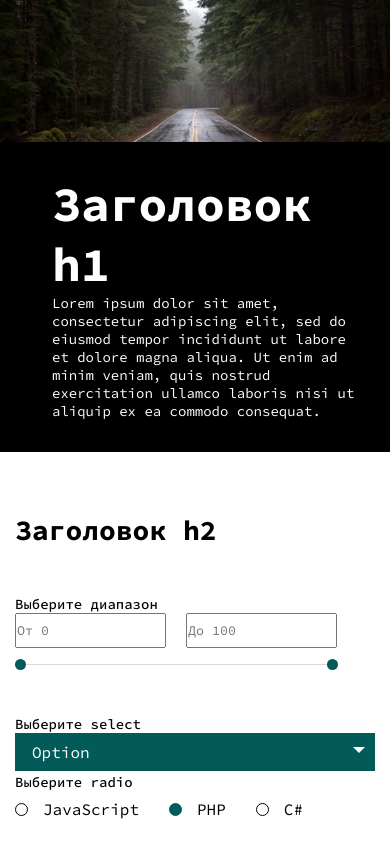
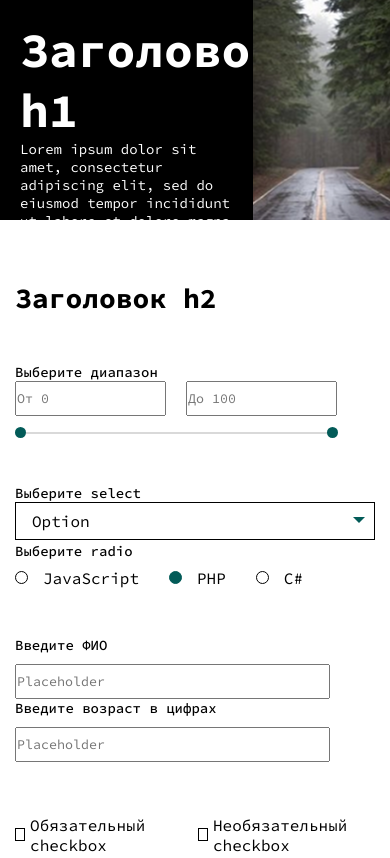
Before and after one commit to tanajaym/test-junior, a website: page index.html in a window 390 px wide. Shown: the top 858 px of the page. Drawn offline with Linux system fonts and the light colour scheme.

Commit message:
fix: fixing layout

```diff
--- a/index.html
+++ b/index.html
@@ -11,7 +11,6 @@
       <!--  //////////////////////
       //HEADER
 ///////////////////////////////-->
-
       <div class="container">
         <header class="header">
           <div class="header-text">
@@ -89,7 +88,7 @@
             <div class="select-container">
               <span> Выберите select </span>
               <div class="custom-select">
-                <select name="bundlers" class="bundlers" id="bundlers">
+                <select name="bundlers" class="bundlers" id="bundlers" aria-placeholder="Option">
                   <option value="0" disabled selected>Option</option>
                   <option value="1">Vite</option>
                   <option value="2">Webpack</option>
--- a/style/style.scss
+++ b/style/style.scss
@@ -10,7 +10,8 @@ $font-family: 'Source Code Pro', monospace;
 $input-height: 35px;
 $input-width: 315px;
 
-$container: 847px;
+$container: 648px;
+$header-height:220px;
 $container-padding: 15px;
 $margin-section: 3rem;
 
@@ -87,21 +88,19 @@ span {
   .header {
     background-color: $black;
     display: flex;
-    align-items: center;
-    justify-content: space-evenly;
+    align-items: stretch; // Растягиваем элементы по высоте
+    justify-content: center; // Распределяем пространство между текстом и изображением
     width: 100%;
-
+    max-height: 220px;
     margin: 0 0 $margin-section 0;
     padding: 0;
     box-sizing: border-box;
     overflow: hidden;
 
     &-text {
-      max-width: calc($container + $container-padding * 2);
-      padding-right: 20px;
-      margin-left: 20px;
-      flex: 1; /* Текст занимает оставшееся пространство */
-      padding-right: 20px;
+      max-width: calc($container - 395px);
+      padding: 20px; // Отступы для текста
+      flex: 1; // Текст занимает оставшееся пространство
 
       p,
       h1 {
@@ -110,36 +109,57 @@ span {
     }
 
     &-img {
-      // flex: 1;
-      max-width: 50%;
-      justify-items: end;
+      flex: 0 0 0 30%; // Фиксированная ширина 30%
+      max-width: 30%;
+      max-height: 220px;// Максимальная ширина 30%
+      display: grid;
+      align-items: stretch; // Растягиваем изображение по высоте
 
       img {
-        width: 364px;
-        height: 250px;
+        width: 100%; // Изображение занимает всю ширину контейнера
+        height: 100%; // Изображение занимает всю высоту контейнера
+        object-fit: cover; // Сохраняем пропорции изображения
         display: block;
       }
     }
 
-    @media (max-width: 730px) {
-      // width: 100%;
-      display: flex;
-      flex-direction: column-reverse;
+    @media (max-width: 600px) {
+      // flex-direction: column; // На маленьких экранах меняем направление на колонку
+
       &-text {
-        padding: 2rem;
+        padding: 20px; // Отступы для текста
       }
 
       &-img {
-        flex: 1;
-        max-width: 100%;
-        justify-items: end;
+        flex: 1; // Изображение занимает всю ширину
+        max-width: 100%; // Максимальная ширина 100%
+        height: 220px; // Минимальная высота 220px
 
         img {
-          width: 100%;
-          height: auto;
+          height: 220px; // Фиксированная высота для маленьких экранов
         }
       }
     }
+
+    // @media (max-width: 730px) {
+    //   // width: 100%;
+    //   display: flex;
+    //   flex-direction: column-reverse;
+    //   &-text {
+    //     padding: 2rem;
+    //   }
+
+    //   &-img {
+    //     flex: 1;
+    //     max-width: 100%;
+    //     justify-items: end;
+
+    //     img {
+    //       width: 100%;
+    //       height: auto;
+    //     }
+    //   }
+    // }
   }
 
   main {
@@ -285,7 +305,7 @@ span {
     }
     //////
     //custom select
-    //////
+
     .section-radio-select {
       display: flex;
       .custom-select{
@@ -295,32 +315,39 @@ span {
         }
 
         .select-selected {
-          background-color: $primary;
+          background-color: $white;
+          border: 1px solid $black; // Добавляем рамку
+          // border-radius: 4px; // Опционально: скругление углов
+          padding: 8px 16px; // Отступы внутри элемента
+          color: $black; // Цвет текста
+          cursor: pointer;
         }
 
         .select-selected:after {
           position: absolute;
           content: "";
-          top: 14px;
+          top: 15px;
           right: 10px;
           width: 0;
           height: 0;
-          border: 6px solid transparent;
-          border-color: $white transparent transparent transparent;
+          border: 6px solid $black;
+          border-color: $primary transparent transparent transparent;
         }
 
         .select-selected.select-arrow-active:after {
-          border-color: transparent transparent #fff transparent;
+          border-color: transparent transparent $primary transparent;
           top: 7px;
         }
 
-        .select-items div,.select-selected {
-          color: #ffffff;
+        .select-items ,.select-selected {
+          color: $black;
           padding: 8px 16px;
           border: 1px solid transparent;
-          border-color: transparent transparent rgba(0, 0, 0, 0.1) transparent;
+          border-color: $black;
+          border-width:0,5px;
           cursor: pointer;
           user-select: none;
+
         }
 
         .select-items {
@@ -330,7 +357,16 @@ span {
           left: 0;
           right: 0;
           z-index: 99;
+          padding: 0;
+
+           div{
+            color: $white;
+            width: 100%;
+            padding: 8px 16px;
+            cursor: pointer;
+          }
         }
+
 
         .select-hide {
           display: none;
@@ -344,8 +380,7 @@ span {
 
 
     }
-//////////
-///////
+
     section {
       .checkbox-container {
         .checkbox-1,
```
Also changed, not shown: style/style.css, 1 other file.
